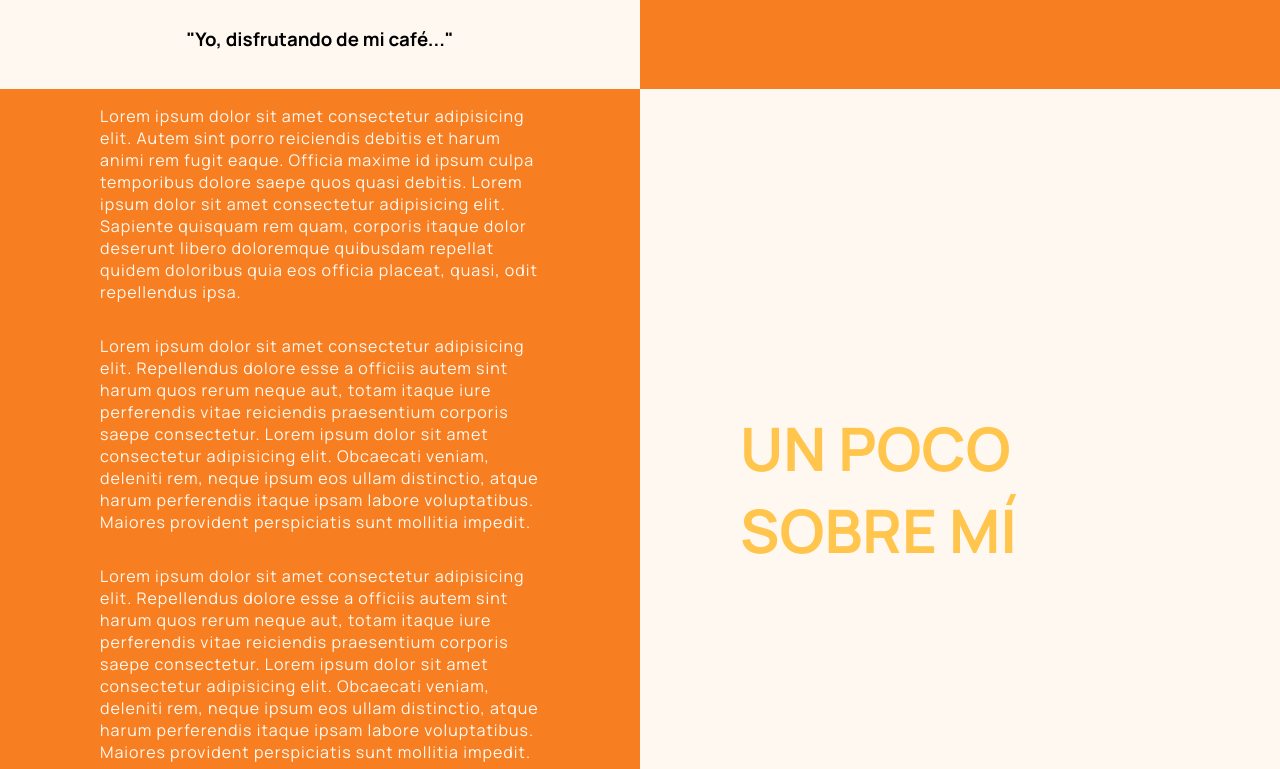
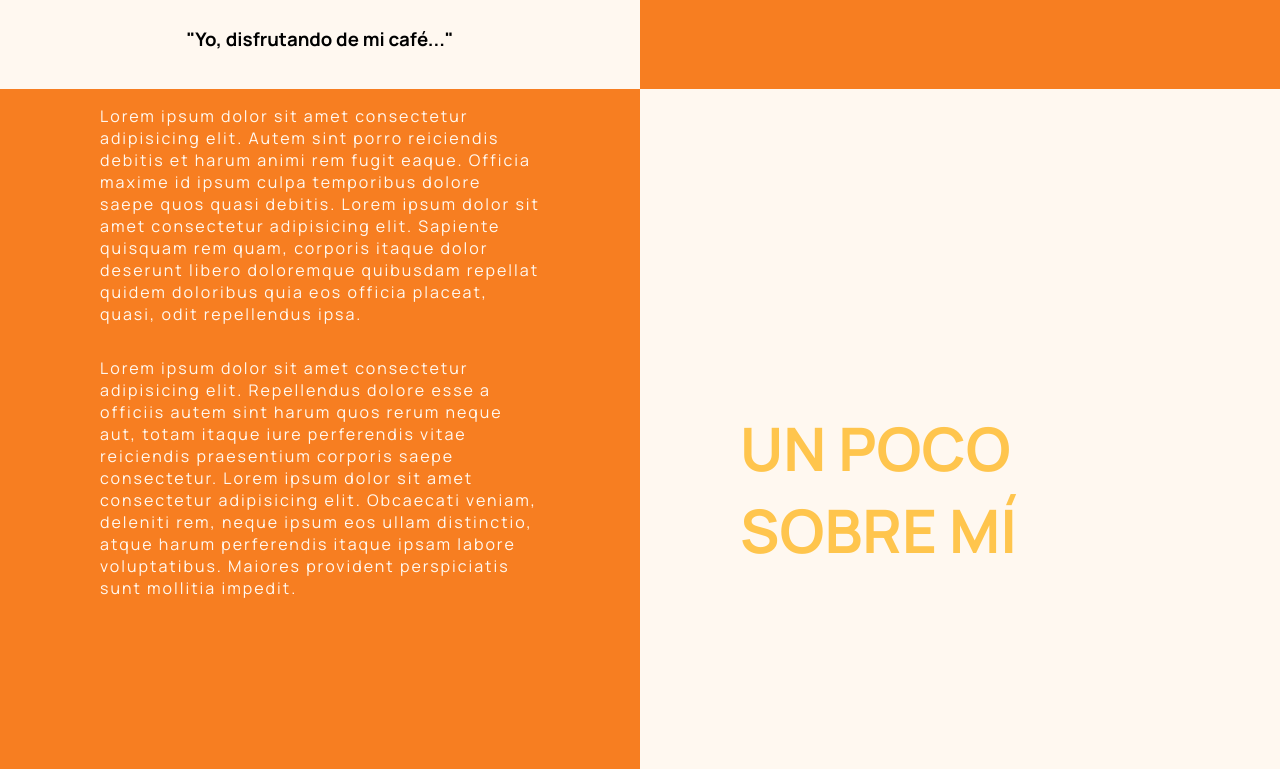
Before and after one commit to sebasr41/-fswd-portfolio-template, a plain HTML site: page index.html in a window 1280 px wide. Shown: the part 711-1480 px from the top of the page. Drawn offline with nearby package versions, Linux system fonts and the light colour scheme.

Commit message:
modificando errors

```diff
--- a/index.html
+++ b/index.html
@@ -64,13 +64,6 @@
         Lorem ipsum dolor sit amet consectetur adipisicing elit. Sapiente quisquam rem quam, corporis itaque dolor
         deserunt libero doloremque quibusdam repellat quidem doloribus quia eos officia placeat, quasi, odit repellendus
         ipsa.
-      </p>
-      <p>
-        Lorem ipsum dolor sit amet consectetur adipisicing elit. Repellendus dolore esse a officiis autem sint harum
-        quos rerum neque aut, totam itaque iure perferendis vitae reiciendis praesentium corporis saepe consectetur.
-        Lorem ipsum dolor sit amet consectetur adipisicing elit. Obcaecati veniam, deleniti rem, neque ipsum eos ullam
-        distinctio, atque harum perferendis itaque ipsam labore voluptatibus. Maiores provident perspiciatis sunt
-        mollitia impedit.
       </p>
       <p>
         Lorem ipsum dolor sit amet consectetur adipisicing elit. Repellendus dolore esse a officiis autem sint harum
--- a/styles.css
+++ b/styles.css
@@ -119,11 +119,11 @@ h1 {
 
 .text-section {
   background-color: var(--primary-color);
-  display: flex;
+  display: inline-flex;
   flex-direction: column;
   justify-content: flex-start;
   color: var(--accent-color);
-  letter-spacing: 1px;
+  letter-spacing: 2px;
 }
 
 .title-section {
@@ -159,7 +159,7 @@ form {
   display: flex;
   flex-direction: column;
   margin-left: 80px;
-  margin-right: 80px;
+  margin-right: 50px;
 }
 
 .input-field {
```
